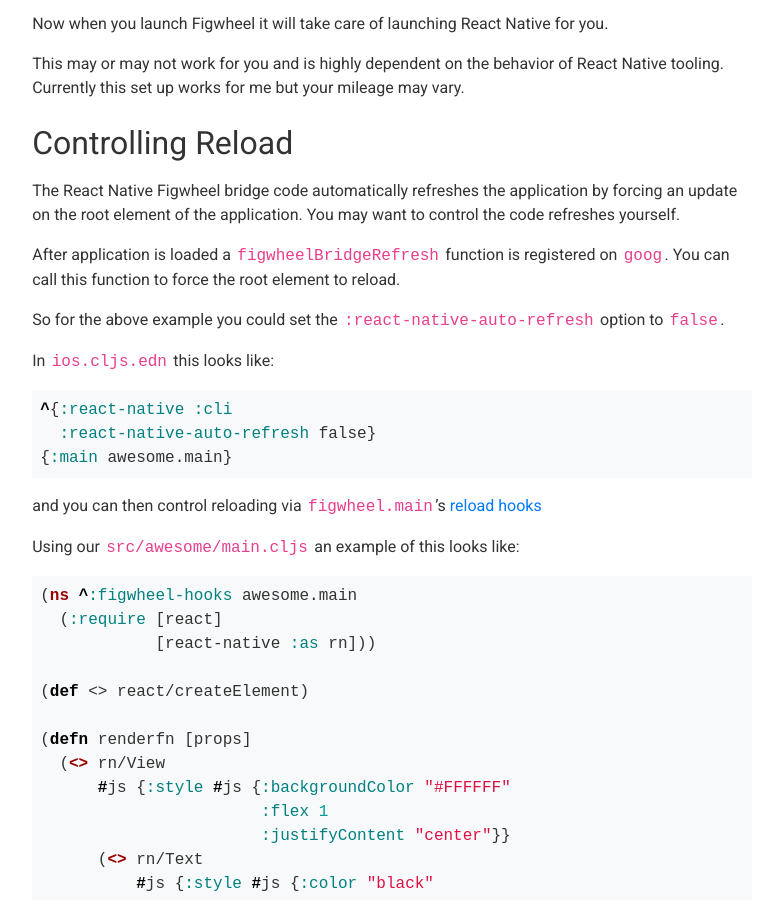
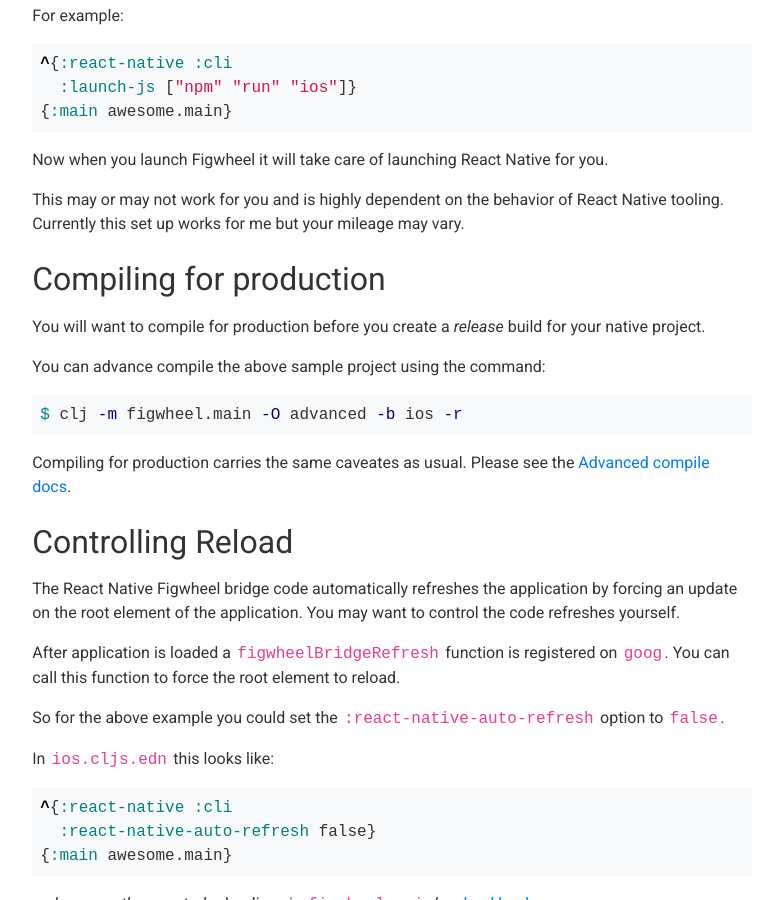
Before and after one commit to bhauman/figwheel-main, a Jekyll site: the page built from docs/docs/react-native.md, in a window 1280 px wide and 900 px high, scrolled down 3822 px. Shown: the whole window, without its empty margins (83-851 px from the left). Built offline with Jekyll 4.4.1, drawn with Linux system fonts in a browser that asks for light colours; some of the changed text lies outside the part shown.

Commit message:
update react-native docs

````diff
--- a/docs/docs/react-native.md
+++ b/docs/docs/react-native.md
@@ -14,11 +14,15 @@
 
 ## Creating a React Native project
 
+We're going to walk through setting up a Figwheel build for a React
+Native project.
+
+> When working with React Native you will be using NPM packages. This
+> guide assumes that you have read and understood the
+> [Using NPM](/docs/npm.html) docs page.
+
 > The [React Native](https://reactnative.dev/docs/getting-started)
 > docs are great and well worth your time.
-
-We're going to walk through setting up a Figwheel build for a React
-Native project.
 
 ## Initial setup
 
@@ -189,6 +193,20 @@
 behavior of React Native tooling. Currently this set up works for me
 but your mileage may vary.
 
+## Compiling for production
+
+You will want to compile for production before you create a *release*
+build for your native project.
+
+You can advance compile the above sample project using the command:
+
+```shell
+$ clj -m figwheel.main -O advanced -b ios -r
+```
+
+Compiling for production carries the same caveates as usual. Please
+see the [Advanced compile docs](/docs/advanced_compile.html).
+
 ## Controlling Reload
 
 The React Native Figwheel bridge code automatically refreshes the
````
